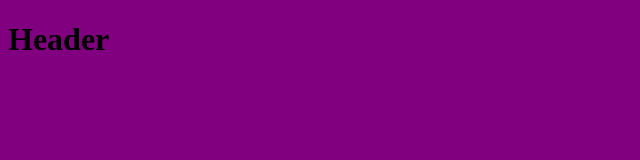
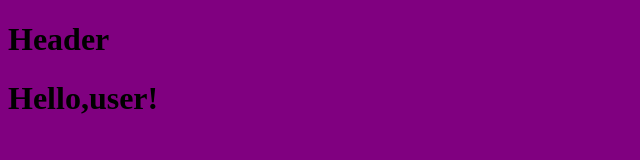
Before and after one commit to AnyaYakusheva/for_beginners, a plain HTML site: page index.html in a window 1280 px wide. Shown: the whole page, without its empty margins (0-640 px from the left). Drawn offline with Linux system fonts and the light colour scheme.

Commit message:
Added meeting

```diff
--- a/index.html
+++ b/index.html
@@ -9,5 +9,6 @@
 </head>
 <body>
  <h1>Header</h1>
+ <h1>Hello,user!</h1>
 </body>
 </html>
```
